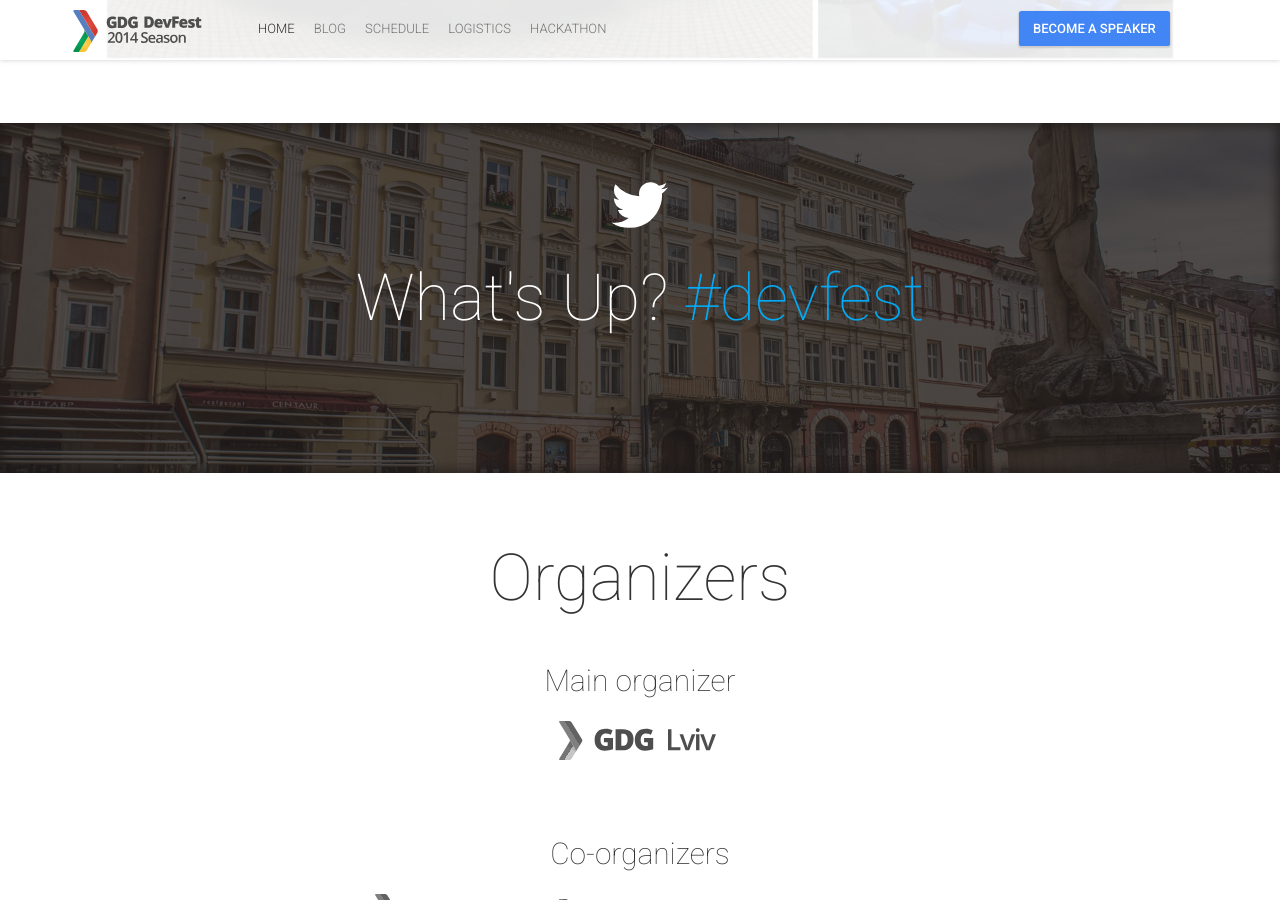
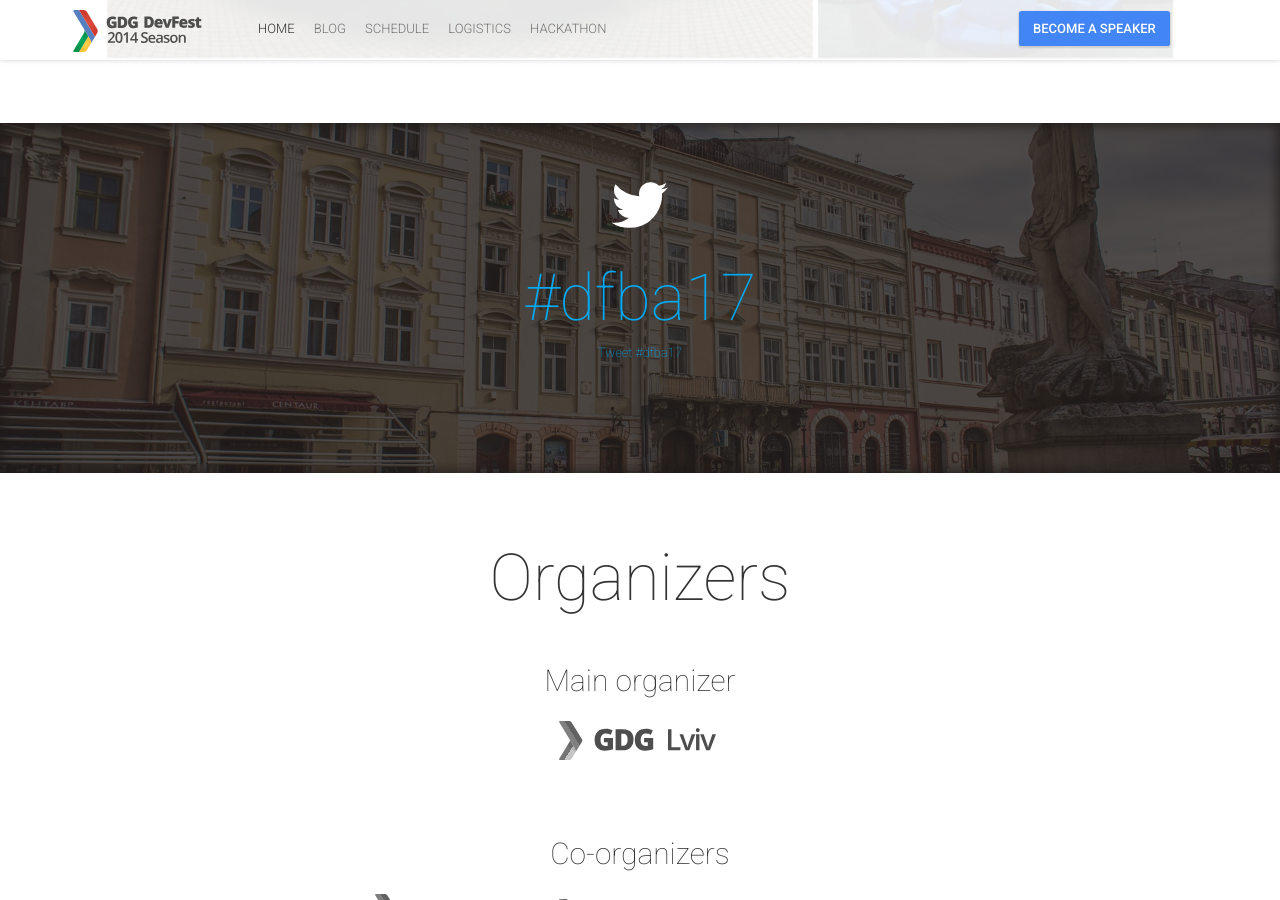
Before and after one commit to GDGNairobi/devfest2017-website, a Jekyll site: the page built from index.html, in a window 1280 px wide and 900 px high, scrolled down 4096 px. Built offline with Jekyll 4.4.1, drawn with Linux system fonts in a browser that asks for light colours; nearby versions of some CDN libraries; comment, search, counter and statistics services are not loaded.

Commit message:
Add twitter button.

```diff
--- a/_config.yml
+++ b/_config.yml
@@ -121,8 +121,8 @@
 
 # Tweets Feed Block
 tweetsFeedImage: "twitter-feed.jpg"
-tweetsFeedTitle: "What's Up?"
-twitterHashTag: "devfest"
+# tweetsFeedTitle: "What's Up?"
+twitterHashTag: "dfba17"
 #twitterFeed: "http://lviv.gdg.org.ua/tweetledee/favoritesjson.php?c=10&cache_interval=8000"
 
 # Partners Block
--- a/_includes/footer.html
+++ b/_includes/footer.html
@@ -43,6 +43,7 @@
 		</div>
 	</div>
 	<div id="fb-root"></div>
+	<!-- Facebook plugin -->
 	<script>(function(d, s, id) {
 	  var js, fjs = d.getElementsByTagName(s)[0];
 	  if (d.getElementById(id)) return;
--- a/_includes/twitter-feed.html
+++ b/_includes/twitter-feed.html
@@ -9,6 +9,7 @@
             <h3>{{ site.tweetsFeedTitle }} <a href="https://twitter.com/search?q=%23{{ site.twitterHashTag }}" target="_blank">#{{ site.twitterHashTag }}</a>
             </h3>
             <div id="tweets" class="tweets"></div>
+            <a href="https://twitter.com/intent/tweet?button_hashtag=dfba17" class="twitter-hashtag-button" data-size="large" data-show-count="false">Tweet #dfba17</a><script async src="//platform.twitter.com/widgets.js" charset="utf-8"></script>
         </div>
     </div>
 </section>
--- a/index.html
+++ b/index.html
@@ -23,6 +23,4 @@
 
  {% include subscribe.html %}
 
- {% include tickets.html %}
-
  {% include tickets-2.html %}
```
Lines whose indentation alone changed are shown as unchanged.
